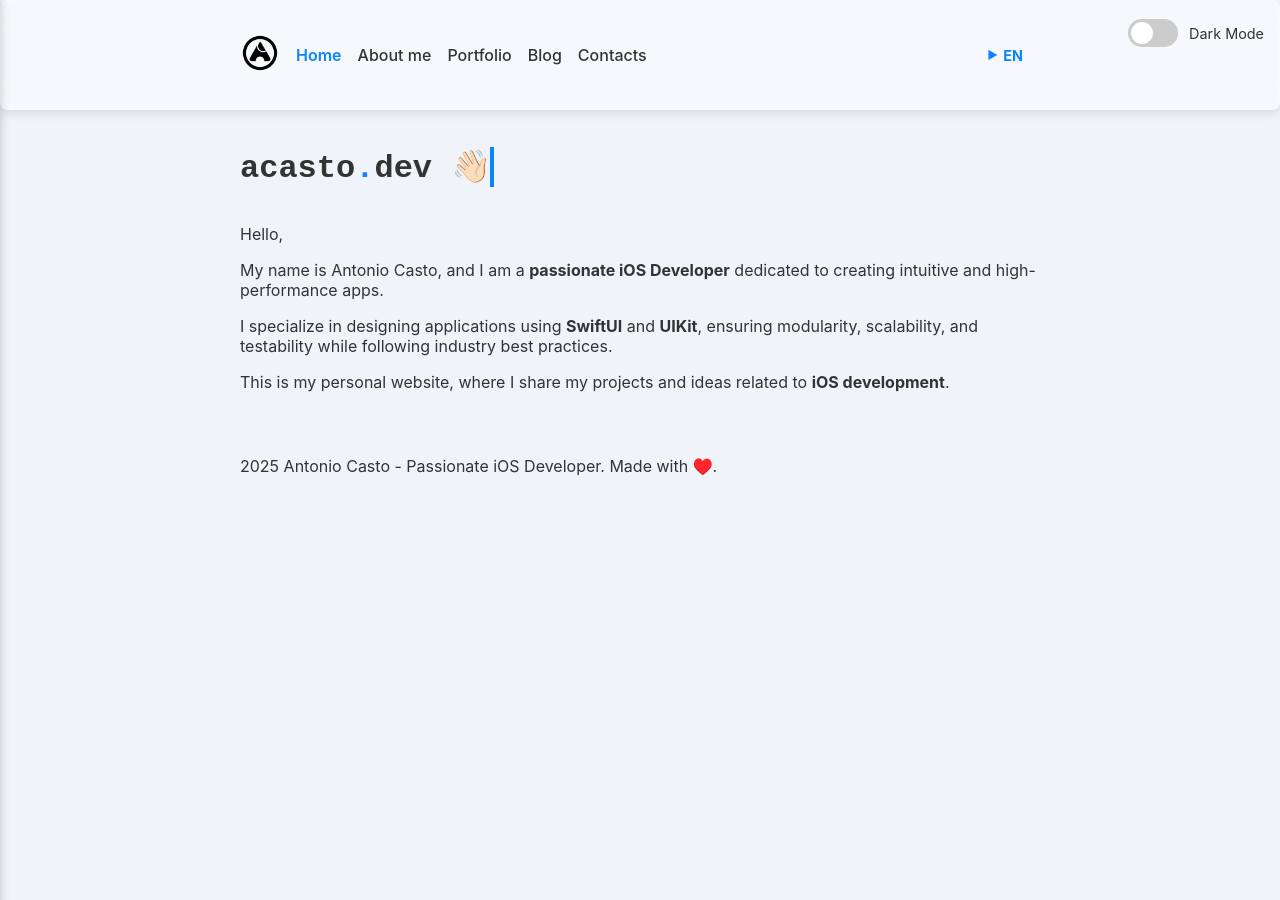
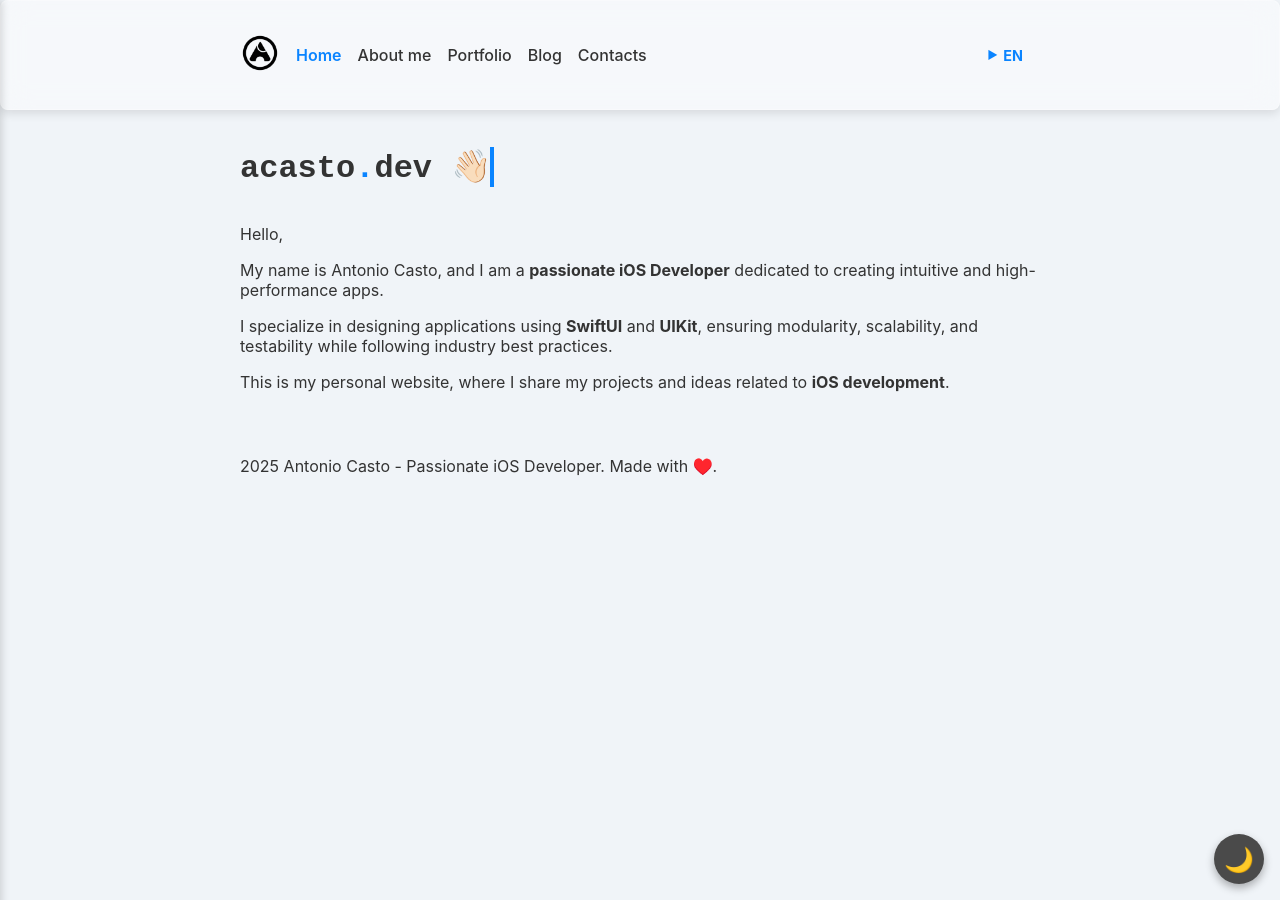
Before and after one commit to antoniocasto/acasto.dev, a Jekyll site: the page built from en/index.markdown, in a window 1280 px wide. Built offline with Jekyll 4.4.1, drawn with Linux system fonts in a browser that asks for light colours.

Commit message:
Enhance theme switcher with floating button and animation effects

```diff
--- a/_layouts/default.html
+++ b/_layouts/default.html
@@ -138,10 +138,12 @@
     <p>{{ site.time | date: "%Y" }} {{ site.title }}. Made with ♥️.</p>
   </footer>
 
-  <!-- Theme switch (always visible) -->
+  <!-- Floating theme switch button -->
   <div class="theme-switch">
     <input type="checkbox" id="theme-toggle">
-    <label for="theme-toggle">Dark Mode</label>
+    <label for="theme-toggle" class="theme-toggle-label">
+      <span class="theme-icon">🌙</span>
+    </label>
   </div>
 
   <!-- Include main JavaScript file -->
--- a/_sass/_components.scss
+++ b/_sass/_components.scss
@@ -65,50 +65,60 @@
 
 // Styles for theme switch
 
+@keyframes rotate-animation {
+  from {
+    transform: rotate(0deg);
+  }
+  to {
+    transform: rotate(360deg);
+  }
+}
+
+.rotate-animation {
+  animation: rotate-animation 0.5s ease-in-out;
+}
+
+/* Floating button per il cambio tema */
 .theme-switch {
   position: fixed;
-  top: 1rem;
+  bottom: 1rem;
   right: 1rem;
   z-index: 1100;
+  width: 50px;
+  height: 50px;
+  background-color: var(--switch-bg);
+  border-radius: 50%;
+  box-shadow: 0 4px 8px rgba(0, 0, 0, 0.3);
+  cursor: pointer;
   display: flex;
   align-items: center;
+  justify-content: center;
+  transition: background-color 0.3s ease, transform 0.3s ease;
 }
 
-.theme-switch input {
-  appearance: none;
-  -webkit-appearance: none;
-  width: 50px;
-  height: 28px;
-  background-color: #ccc;
-  border-radius: 14px;
-  position: relative;
-  outline: none;
-  cursor: pointer;
-  transition: background-color 0.3s;
+.theme-switch:hover {
+  transform: scale(1.1);
 }
 
-.theme-switch input:checked {
-  background-color: var(--primary-color);
+/* Nascondo il checkbox */
+.theme-switch input {
+  display: none;
 }
 
-.theme-switch input::before {
-  content: "";
-  position: absolute;
-  top: 3px;
-  left: 3px;
-  width: 22px;
-  height: 22px;
-  background-color: #fff;
-  border-radius: 50%;
-  transition: transform 0.3s;
+/* L'etichetta riempie l'intero bottone */
+.theme-switch label {
+  margin: 0;
+  width: 100%;
+  height: 100%;
+  display: flex;
+  align-items: center;
+  justify-content: center;
+  cursor: pointer;
 }
 
-.theme-switch input:checked::before {
-  transform: translateX(22px);
+/* Stile dell'icona */
+.theme-icon {
+  font-size: 24px;
+  color: var(--switch-icon-color);
+  transition: color 0.3s ease;
 }
-
-.theme-switch label {
-  margin-left: 0.5rem;
-  font-size: 0.9rem;
-  color: var(--text-color);
-}
--- a/_sass/_theme.scss
+++ b/_sass/_theme.scss
@@ -1,4 +1,3 @@
-/* Default Light Theme */
 :root {
   --primary-color: #0a84ff;
   --background-color: #f0f4f8;
@@ -6,6 +5,8 @@
   --font-stack: -apple-system, BlinkMacSystemFont, "Segoe UI", Roboto, Helvetica, Arial, sans-serif;
   --glass-bg: rgba(255, 255, 255, 0.2);
   --glass-border: rgba(255, 255, 255, 0.3);
+  --switch-bg: #4A4A4A;          /* FAB backgorund in light mode */
+  --switch-icon-color: #ffffff;  /* Icon in light mode */
 }
 
 .dark-theme {
@@ -14,4 +15,6 @@
   --text-color: #f0f0f0;
   --glass-bg: rgba(28, 28, 30, 0.2);
   --glass-border: rgba(28, 28, 30, 0.3);
+  --switch-bg: #878787;          /* FAB background in dark mode */
+  --switch-icon-color: #222222;  /* Icon in dark mode */
 }
--- a/assets/js/main.js
+++ b/assets/js/main.js
@@ -1,18 +1,16 @@
 document.addEventListener('DOMContentLoaded', function () {
-  // Theme handling
+  // Gestione del tema
   const themeToggle = document.getElementById('theme-toggle');
+  const themeIcon = document.querySelector('.theme-icon');
   const currentTheme = localStorage.getItem('theme') || 'light';
-  // Other variables
-  const menuToggle = document.querySelector('.menu-toggle');
-  const sideMenu = document.querySelector('.side-menu');
-  const closeMenu = document.querySelector('.close-menu');
-  const filterTiles = document.querySelectorAll('.filter-tile');
-  const postItems = document.querySelectorAll('.post-item');
 
-  // Set theme based on user preference
+  // Imposta il tema in base alla preferenza salvata
   if (currentTheme === 'dark') {
     document.body.classList.add('dark-theme');
     if (themeToggle) themeToggle.checked = true;
+    if (themeIcon) themeIcon.textContent = '☀️';
+  } else {
+    if (themeIcon) themeIcon.textContent = '🌙';
   }
 
   if (themeToggle) {
@@ -20,52 +18,62 @@ document.addEventListener('DOMContentLoaded', function () {
       if (this.checked) {
         document.body.classList.add('dark-theme');
         localStorage.setItem('theme', 'dark');
+        if (themeIcon) {
+          themeIcon.textContent = '☀️';
+          themeIcon.classList.add('rotate-animation');
+          setTimeout(() => themeIcon.classList.remove('rotate-animation'), 500);
+        }
       } else {
         document.body.classList.remove('dark-theme');
         localStorage.setItem('theme', 'light');
+        if (themeIcon) {
+          themeIcon.textContent = '🌙';
+          themeIcon.classList.add('rotate-animation');
+          setTimeout(() => themeIcon.classList.remove('rotate-animation'), 500);
+        }
       }
     });
   }
 
-  // Open side menu when burger button is clicked
+  // Gestione del menu e side menu (rimane invariato)
+  const menuToggle = document.querySelector('.menu-toggle');
+  const sideMenu = document.querySelector('.side-menu');
+  const closeMenu = document.querySelector('.close-menu');
+  const filterTiles = document.querySelectorAll('.filter-tile');
+  const postItems = document.querySelectorAll('.post-item');
+
+  if (menuToggle) {
     menuToggle.addEventListener('click', function (e) {
       e.stopPropagation();
       sideMenu.classList.add('open');
     });
-
-  // Close side menu when close button is clicked
+  }
+  if (closeMenu) {
     closeMenu.addEventListener('click', function (e) {
       e.stopPropagation();
       sideMenu.classList.remove('open');
     });
-
-  // Close side menu when clicking outside
+  }
   document.addEventListener('click', function (e) {
     if (sideMenu.classList.contains('open') && !sideMenu.contains(e.target) && !menuToggle.contains(e.target)) {
       sideMenu.classList.remove('open');
     }
   });
-
-  // Close side menu on window resize if above mobile breakpoint
   window.addEventListener('resize', function () {
     if (window.innerWidth >= 769 && sideMenu.classList.contains('open')) {
       sideMenu.classList.remove('open');
     }
   });
-
   filterTiles.forEach(tile => {
     tile.addEventListener('click', function() {
-      // Toggle dello stato selezionato
       tile.classList.toggle('selected');
       filterPosts();
     });
   });
-
   function filterPosts() {
     const selectedFilters = Array.from(filterTiles)
       .filter(tile => tile.classList.contains('selected'))
       .map(tile => tile.getAttribute('data-value'));
-
     postItems.forEach(item => {
       const categories = item.getAttribute('data-categories').split(',');
       if (selectedFilters.length === 0) {
```
Lines whose indentation alone changed are shown as unchanged.
